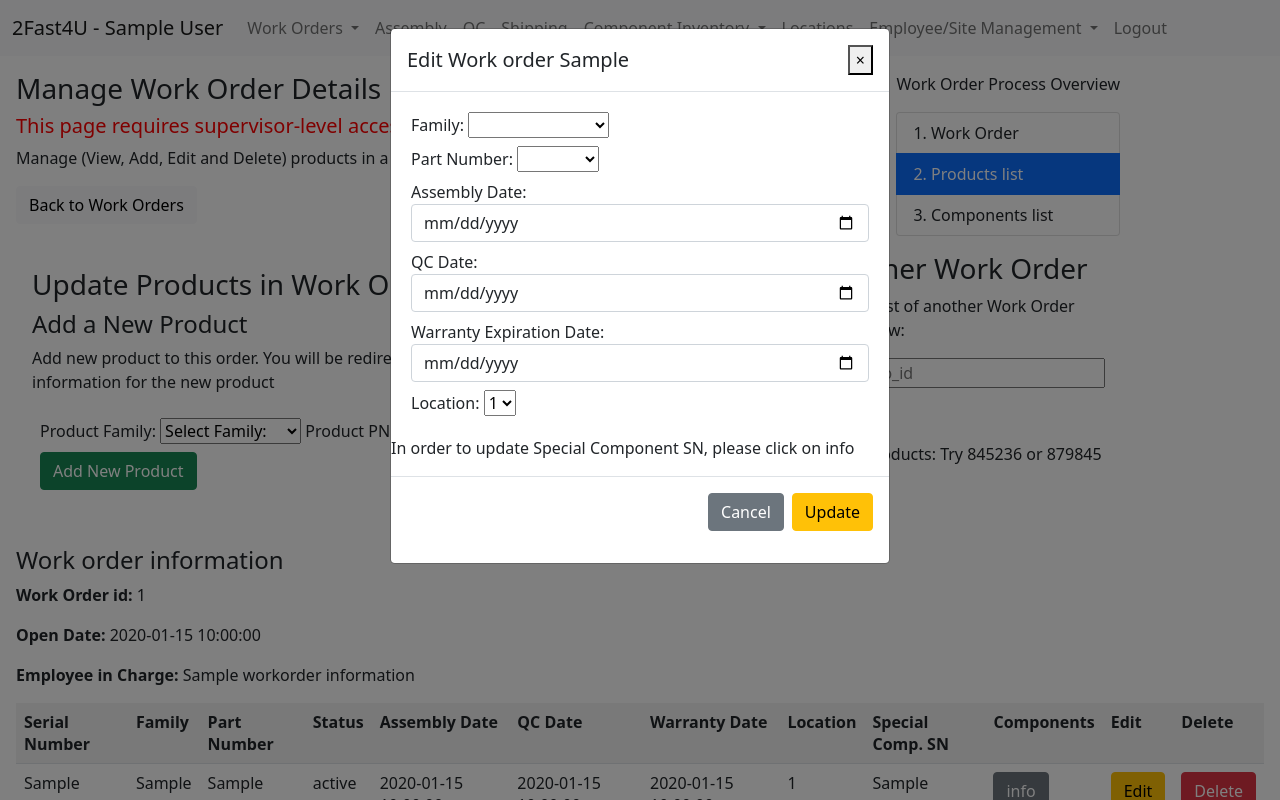
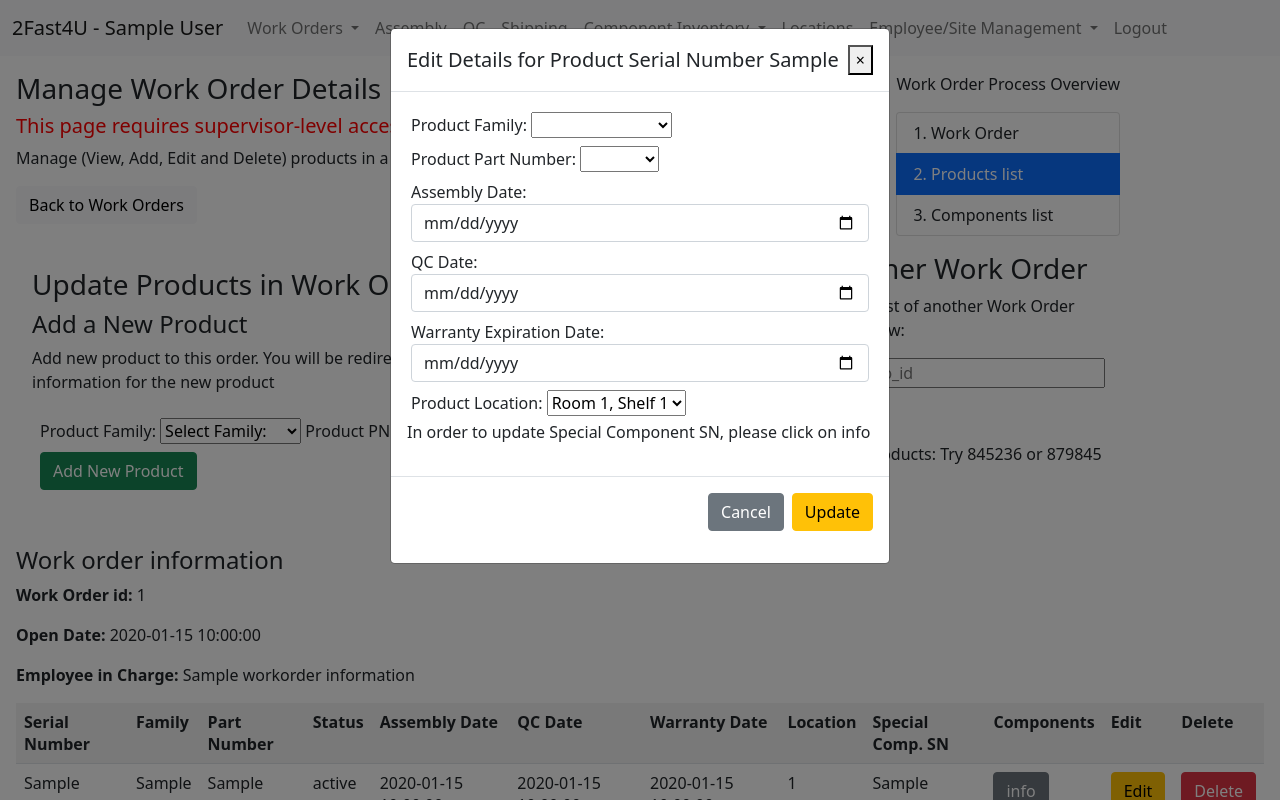
Before and after one commit to team-cs-cats/cimdb, a Flask app: template cim/templates/wo-details.html in a window 1280 px wide, after a click on "Edit". Run offline with Flask 2, Linux system fonts and the light colour scheme; the template is opened without the code that fills it: most values are stand-ins (such as "Sample title", 1, 10 or a date in 2020); some libraries are stand-ins or nearby versions.

Commit message:
updating Edit modal for work order details

```diff
--- a/cim/database/db_connector.py
+++ b/cim/database/db_connector.py
@@ -8,16 +8,16 @@ load_dotenv(find_dotenv())
 
 # These variables connect to Asa's database on PHPMyAdmin.
 # They can be currently accessed using localhost.
-# host = 'classmysql.engr.oregonstate.edu'      # MUST BE THIS
-# user = 'cs340_hollaasa'       # don't forget the CS_340 prefix
-# passwd = '9908'               # should only be 4 digits if default
-# db = 'cs340_hollaasa'
+host = 'classmysql.engr.oregonstate.edu'      # MUST BE THIS
+user = 'cs340_hollaasa'       # don't forget the CS_340 prefix
+passwd = '9908'               # should only be 4 digits if default
+db = 'cs340_hollaasa'
 
 # # Ali
-host = 'localhost'
-user = 'user'                                   # can be different if you set up another username in your MySQL installation
-passwd = '1qaz2wsx!QAZ@WSX'                        # set accordingly
-db = 'cimdb'
+# host = 'localhost'
+# user = 'user'                                   # can be different if you set up another username in your MySQL installation
+# passwd = '1qaz2wsx!QAZ@WSX'                        # set accordingly
+# db = 'cimdb'
 
 
 def connect_to_database(host = host, user = user, passwd = passwd, db = db):
--- a/cim/static/js/wo-details.js
+++ b/cim/static/js/wo-details.js
@@ -203,7 +203,11 @@ $(document).ready(function() {
     //Extract value from the custom data-* attribute and update modal attr
     document.getElementById("edit_WorkOrderDetails_title").innerText=button.attr("data-product-sn")
     document.getElementById("product_family_to_edit").value=button.attr("data-product_family")
-    document.getElementById("product_pn_to_edit").value=button.attr("data-product_pn")
+
+    // Used Jquery to grab the product part number and pass to modal
+    var productPNData = button.data("product_pn");
+    $(this).find("#product_pn_to_edit").val(productPNData);
+
     document.getElementById("product_sn_to_edit").value=button.attr("data-product-sn")
     document.getElementById("product_assembly_date_to_edit").value=button.attr("data-product_date_assembly")
     document.getElementById("product_qc_date_to_edit").value=button.attr("data-product_qc_date")
--- a/cim/templates/wo-details.html
+++ b/cim/templates/wo-details.html
@@ -165,7 +165,7 @@
 		<div class="modal-content">
 			<form id="update-work-order">
 				<div class="modal-header">
-					<h5 class="modal-title">Edit Work order <span id="edit_WorkOrderDetails_title"> </span></h5>
+					<h5 class="modal-title">Edit Details for Product Serial Number <span id="edit_WorkOrderDetails_title"> </span></h5>
 					<button type="button" class="close" data-dismiss="modal">&times;</button>
 				</div>
 				<div class="modal-body">
@@ -173,7 +173,7 @@
 					 <input type="hidden" id="product_sn_to_edit" name="wo_id_to_edit" value="">
 
 					<div class="form-group p-1">
-						<label class="control-label" >Family:</label>
+						<label class="control-label" >Product Family:</label>
 						<select class="custom-select" id="product_family_to_edit" required>
 							{% for product in products_catalog %}
 								<option>{{product}}</option>
@@ -182,20 +182,14 @@
 					</div>
 
 					<div class="form-group p-1">
-						<label class="control-label" >Part Number:</label>
-						<select id="product_pn_to_edit">
-								<!-- <option value="Basic_i3">Basic_i3</option>
-								<option value="Basic_i5">Basic_i5</option>
-								<option value="Basic_i7">Basic_i7</option>
-								<option value="Pro_i3">Pro_i3</option>
-								<option value="Pro_i5">Pro_i5</option>
-								<option value="Pro_i7">Pro_i7</option> -->
-								<option >Basic_i3</option>
-								<option >Basic_i5</option>
-								<option >Basic_i7</option>
-								<option >Pro_i3</option>
-								<option >Pro_i5</option>
-								<option >Pro_i7</option>
+						<label class="control-label" >Product Part Number:</label>
+						<select id="product_pn_to_edit" name="product_pn_to_edit">
+								<option value="Basic-i3">Basic i3</option>
+								<option value="Basic-i5">Basic i5</option>
+								<option value="Basic-i7">Basic i7</option>
+								<option value="Pro-i3">Pro i3</option>
+								<option value="Pro-i5">Pro i5</option>
+								<option value="Pro-i7">Pro i7</option>
 						</select>
 					</div>
 
@@ -225,17 +219,19 @@
 
 
 					<div class="form-group p-1">
-						<label class="control-label" >Location:</label>
+						<label class="control-label" >Product Location:</label>
 						<select class="custom-select" id="product_location_to_edit" required>
 							{% for location in locations %}
-								<option>{{location.location_id}}</option>
+								<option value="{{location.location_id}}">Room {{location.location_room_number}}, Shelf {{location.location_shelf_number}}</option>
 							{% endfor %}
 						</select>
 					</div>
 
+					<p>In order to update Special Component SN, please click on info</p>
+
 				</div>
 
-				<p>In order to update Special Component SN, please click on info</p>
+
 
 
 				<div class="modal-footer">
@@ -253,20 +249,24 @@
 		<div class="modal-content">
 			<form id="update-work-order">
 				<div class="modal-header">
-					<h5 class="modal-title">Delete Product <span id="delete_WorkOrderDetails_title"> </span></h5>
+					<h5 class="modal-title">Delete Product: Serial Number <span id="delete_WorkOrderDetails_title"></span>?</h5>
 					<button type="button" class="close" data-dismiss="modal">&times;</button>
 				</div>
 				<div class="modal-body">
 
 					 <h2>Warning</h2>
-					 <p>Removing the product will:</p>
-					 <ul>Return Special Components to Inventory and make them free to be used</ul>
-					 <ul>Return Regular Components to the inventory</ul>
+					 <p>Deleting this product from the work order will:</p>
+					 <ul>
+					 	<li>Return all Special Components used in this Product to the inventory, and mark them as free to be used in other products</li>
+					 	<li>Return all Regular Components used in this Product to the inventory</li>
+					 </ul>
+
+					 <p>Are you sure you want to delete this product?</p>
 
 
 				<div class="modal-footer">
-					<button type="button" class="btn btn-secondary" data-dismiss="modal">Cancel</button>
-					<button type="button" class="btn btn-danger" id="btnUpdate" name="btnUpdate" data-dismiss="modal" aria-label="Close" onclick=delete_workorder_details()>DELETE</button>
+					<button type="button" class="btn btn-secondary" data-dismiss="modal">No/Cancel</button>
+					<button type="button" class="btn btn-danger" id="btnUpdate" name="btnUpdate" data-dismiss="modal" aria-label="Close" onclick=delete_workorder_details()>Yes/Delete</button>
 				</div>
 			</form>
 		</div>
```
